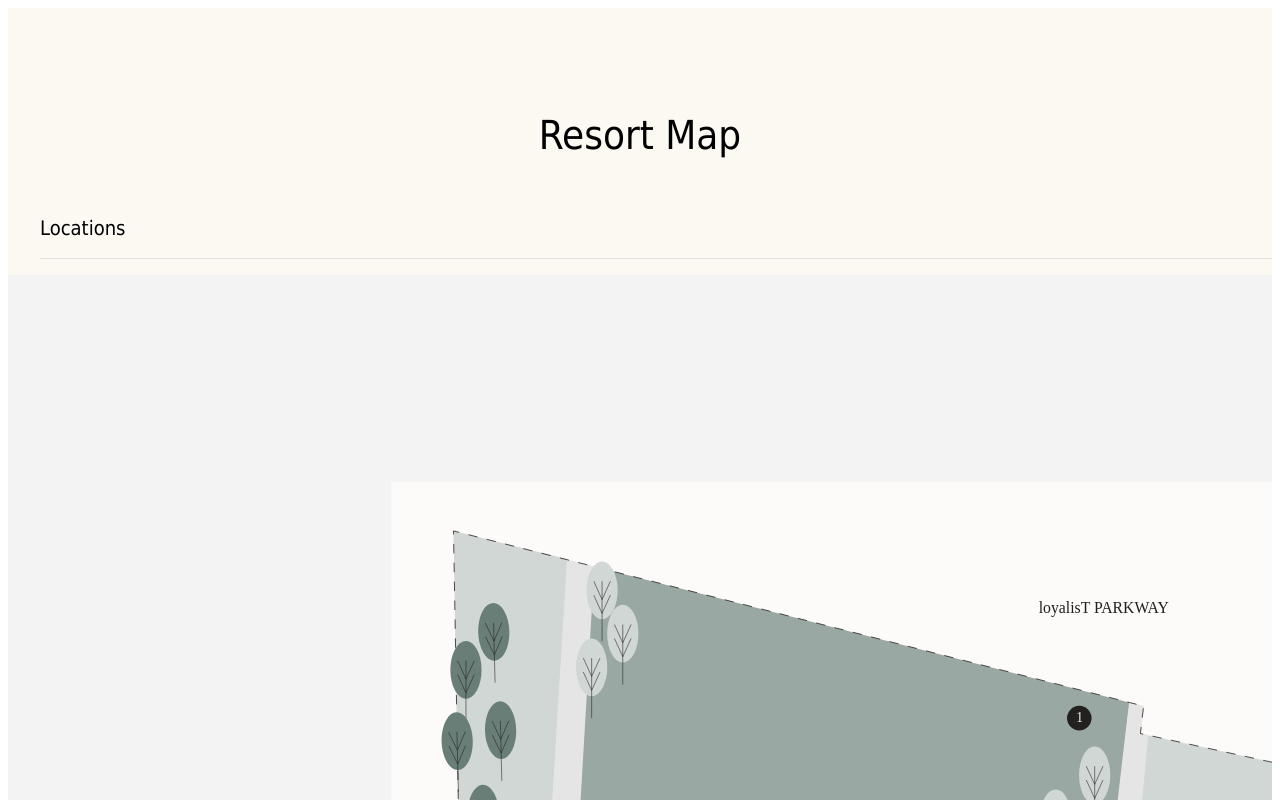
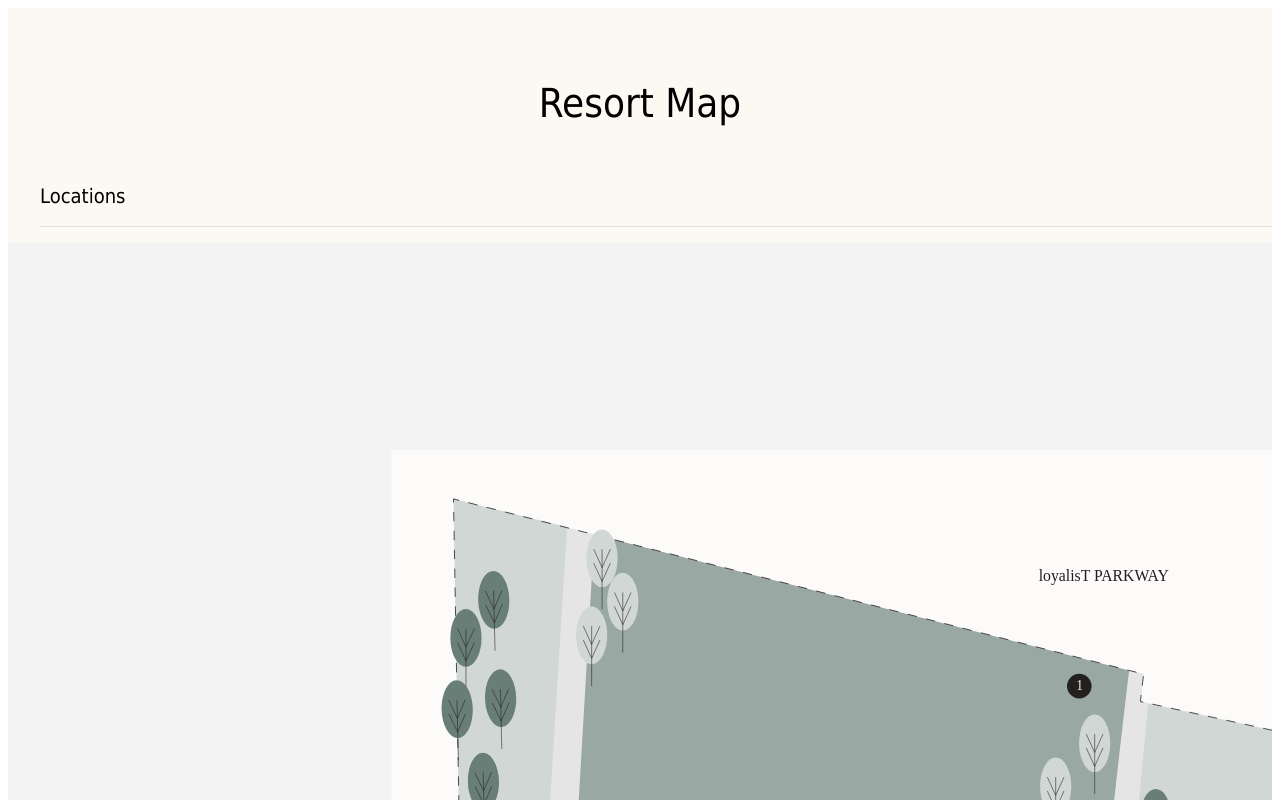
Before and after one commit to dvxdco/wander-scripts, a React (Create React App) app in the folder wander-resort-map/: page / in a window 1280 px wide. Shown: the top 800 px of the page. Built offline with nearby package versions, Linux system fonts and the light colour scheme; the HTML template or start-up script is replaced by a standard one.

Commit message:
minor refactor sizing

```diff
--- a/wander-resort-map/src/App.js
+++ b/wander-resort-map/src/App.js
@@ -34,7 +34,6 @@ function App({ data }) {
                     setActiveIndex={setActiveIndex}
                 />
             </div>
-            <p>Lorem ipsum</p>
         </div>
     )
 }
--- a/wander-resort-map/src/styles.css
+++ b/wander-resort-map/src/styles.css
@@ -11,7 +11,7 @@
     display: flex;
     flex-direction: column;
 
-    padding-top: 4rem;
+    padding-top: 2rem;
 }
 
 .wrm h1, h2, h3 {
@@ -49,12 +49,12 @@
     overflow: hidden;
     position: relative;
     background-color: inherit;
-    height: 550px;
+    height: 600px;
 }
 
 @media screen and (min-width: 768px) {
     .wrm__wrap {
-        height: 700px;
+        height: 800px;
     }
 }
 
```
Also changed, not shown: 2 other files (tests, documents, lock files or other folders).
